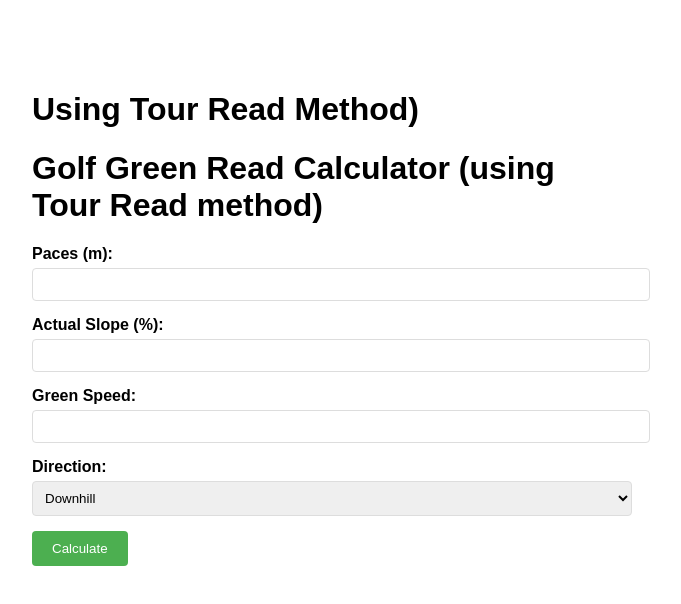
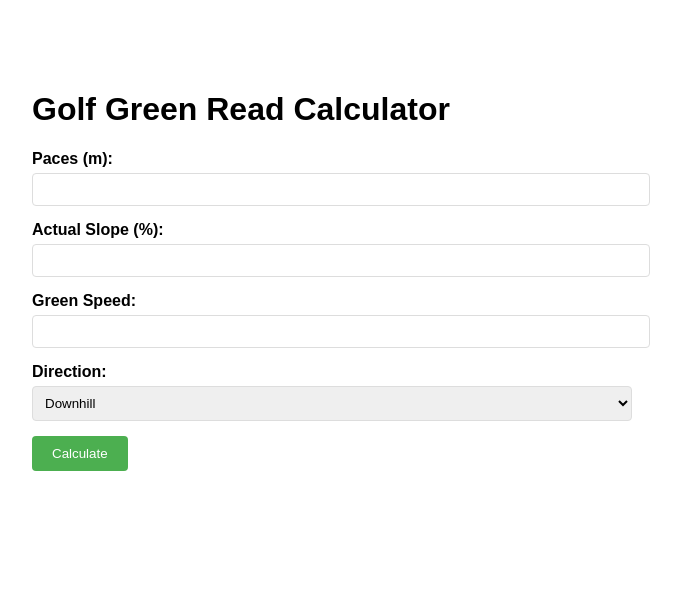
Before and after one commit to thangdh73/TourRead_app, a plain HTML site: page index.html in a window 1280 px wide. Shown: the whole page, without its empty margins (308-989 px from the left). Drawn offline with Linux system fonts and the light colour scheme.

Commit message:
Update index.html

```diff
--- a/index.html
+++ b/index.html
@@ -1,8 +1,7 @@
 <!DOCTYPE html>
 <html>
 <head>
-    <title>Golf Green Read Calculator </title>
-    <h1 class="lowercase"> Using Tour Read Method)</h1>
+    <title> Golf Green Read Calculator </title>
     <meta charset="UTF-8">
     <meta name="viewport" content="width=device-width, initial-scale=1.0">
     <style>
@@ -16,7 +15,7 @@
     </style>
 </head>
 <body>
-    <h1>Golf Green Read Calculator (using Tour Read method) </h1>
+    <h1>Golf Green Read Calculator</h1>
     <form id="calcForm">
         <div class="form-group">
             <label for="paces">Paces (m):</label>
```
